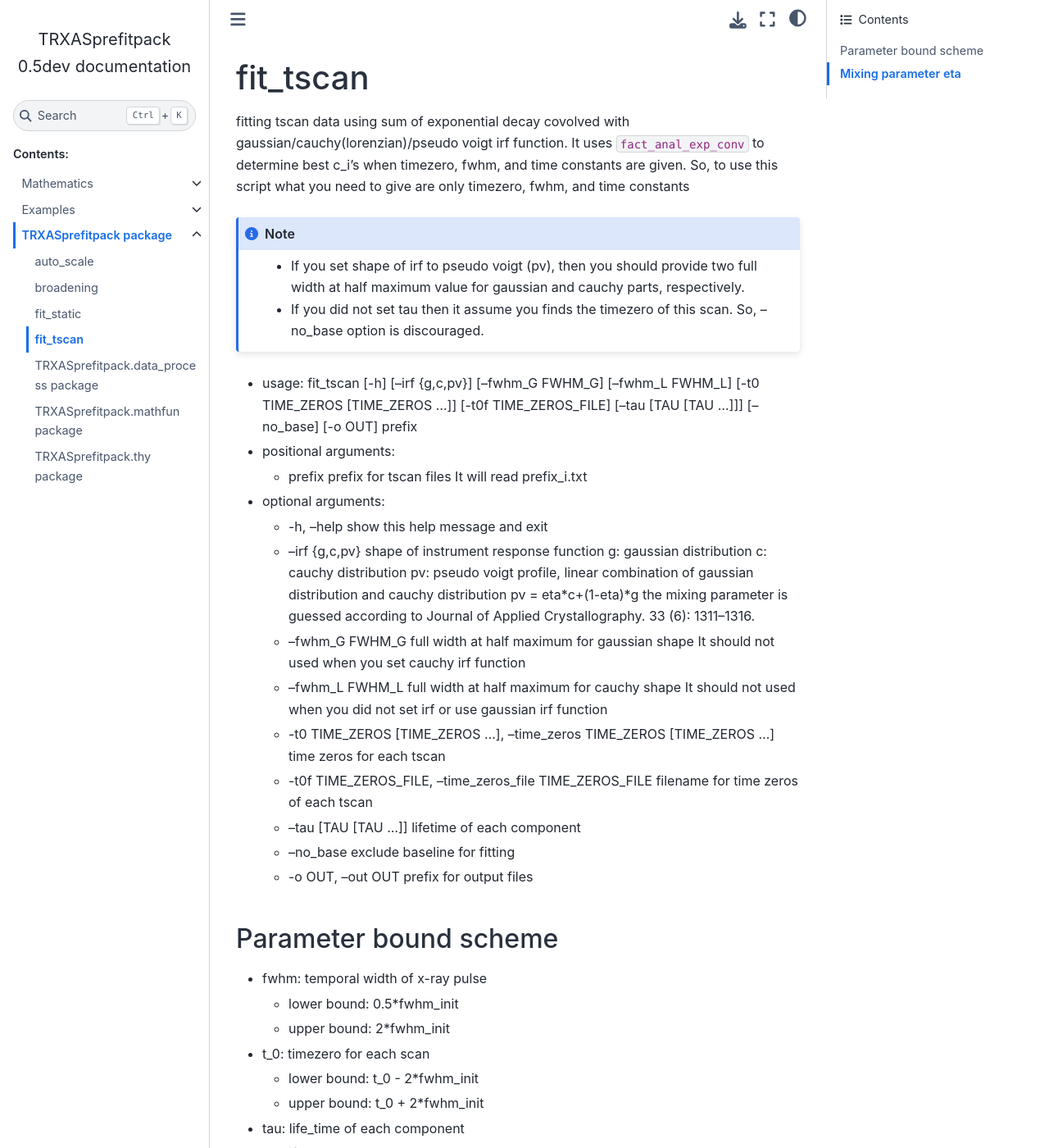
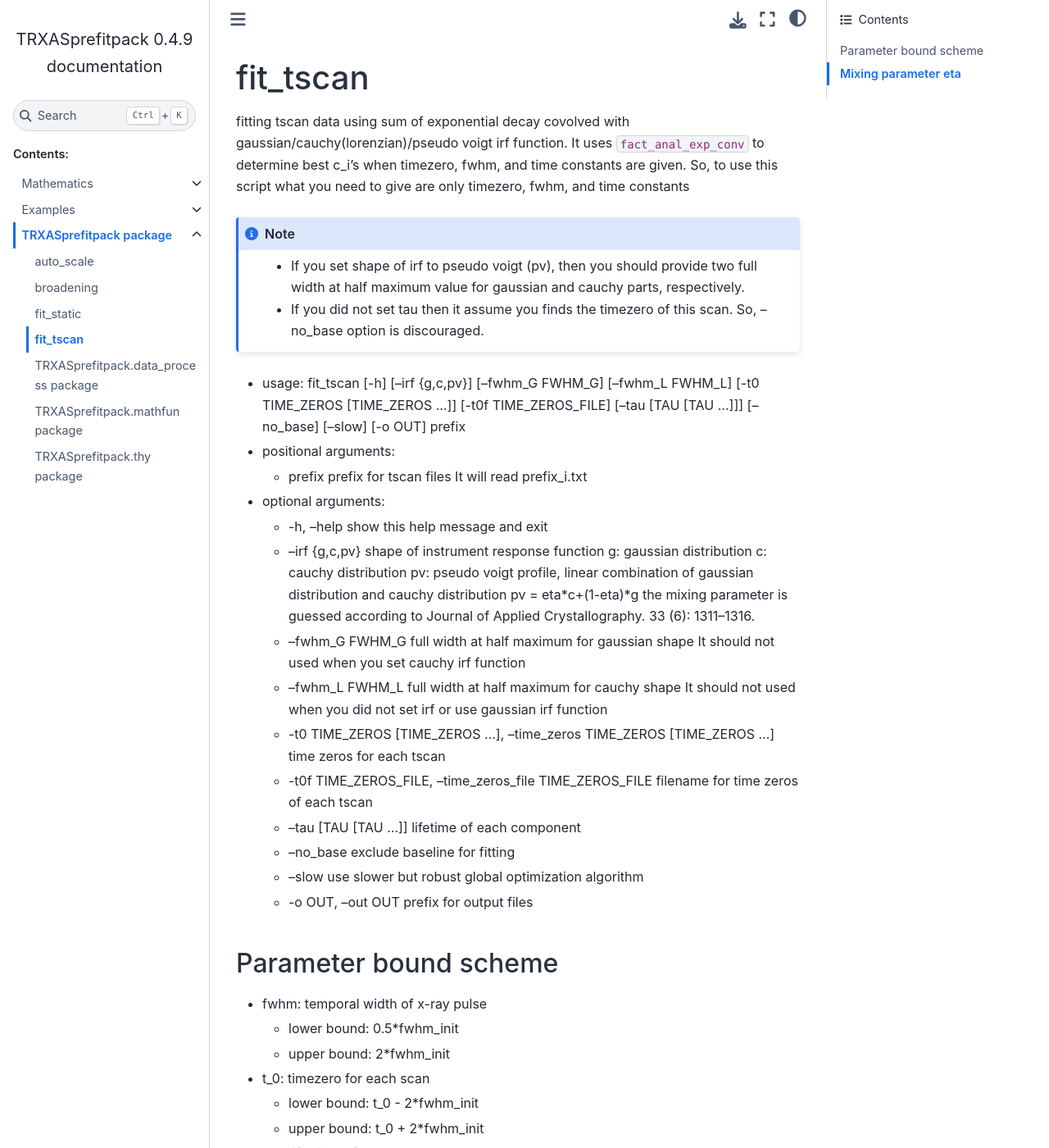
Before and after one commit to pistack/TRXASprefitpack, a Sphinx documentation site: the page built from docs/source/fit_tscan.md, in a window 1280 px wide and 1400 px high. Shown: the whole window at 82% size. Built offline with Sphinx 7.4.7 and the Sphinx Book theme 1.1.4, drawn with Linux system fonts in a browser that asks for light colours.

Commit message:
fit_tscan: add slow option to activate slower but much robust global optimization algorithm

```diff
--- a/docs/source/fit_tscan.md
+++ b/docs/source/fit_tscan.md
@@ -12,7 +12,7 @@ timezero of this scan. So, --no_base option is discouraged.
 
 * usage: fit_tscan    [-h] [--irf {g,c,pv}] [--fwhm_G FWHM_G] [--fwhm_L FWHM_L]
                      [-t0 TIME_ZEROS [TIME_ZEROS ...]] [-t0f TIME_ZEROS_FILE]
-                     [--tau [TAU [TAU ...]]] [--no_base] [-o OUT]
+                     [--tau [TAU [TAU ...]]] [--no_base] [--slow] [-o OUT]
                      prefix
 
 * positional arguments:
@@ -38,6 +38,7 @@ timezero of this scan. So, --no_base option is discouraged.
   * --tau [TAU [TAU ...]]
                          lifetime of each component
   * --no_base             exclude baseline for fitting
+  * --slow                use slower but robust global optimization algorithm
   * -o OUT, --out OUT     prefix for output files
 
 
--- a/src/TRXASprefitpack/__init__.py
+++ b/src/TRXASprefitpack/__init__.py
@@ -11,4 +11,4 @@ from .thy import *
 from .data_process import *
 from .mathfun import *
 
-__version__ = '0.5dev'
+__version__ = '0.4.9'
--- a/version.txt
+++ b/version.txt
@@ -1 +1 @@
-0.5dev
+0.4.9
```
Also changed, not shown: README.md (+2 -6 lines), 1 other file.
